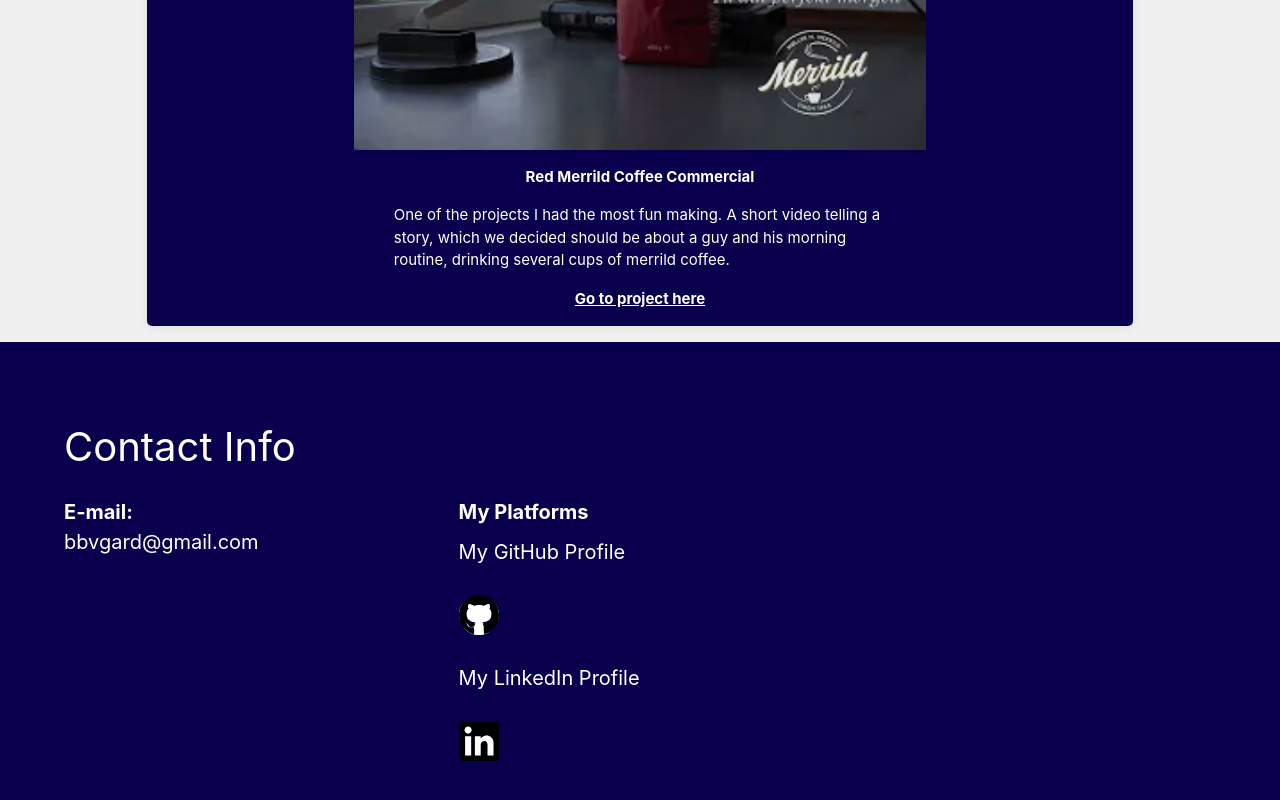
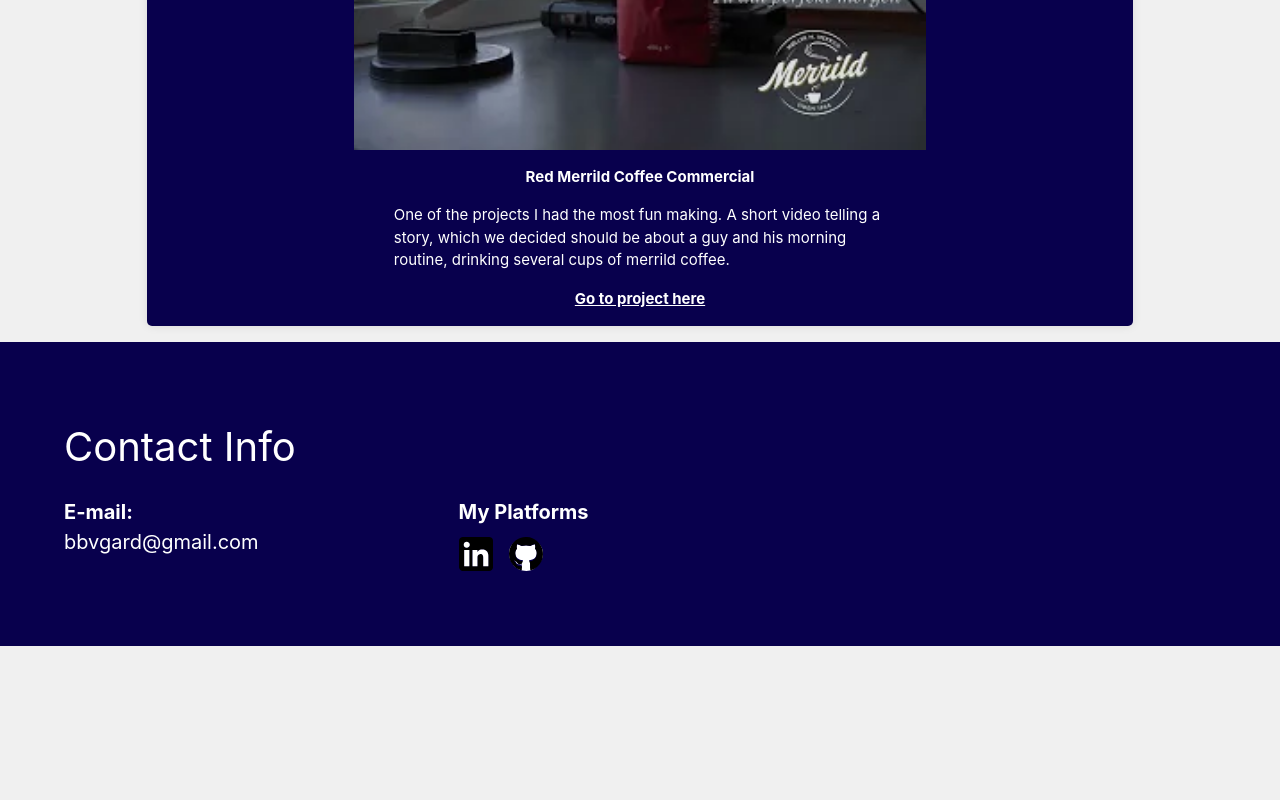
Before and after one commit to NimNim20/BVG-Portfolio, a Vue app in the folder Portfolio/: page / in a window 1280 px wide. Shown: the part 5004-5804 px from the top of the page. After the commit the page ends 5650 px from the top, so only its background shows below. Built offline with nearby package versions, Linux system fonts and the light colour scheme.

Commit message:
Fixed stuff

```diff
--- a/Portfolio/src/components/AboutSection.vue
+++ b/Portfolio/src/components/AboutSection.vue
@@ -116,6 +116,7 @@
   .about-content{
     display: flex;
     flex-direction: column;
+    gap: 20px;
     // gap: 50px;
   }
 
@@ -155,21 +156,23 @@
   }
 }
 
-@media only screen and (max-width: 828px){
+@media only screen and (max-width: 932px){
   .about-container{
-    padding-bottom: 350px;
+    padding-bottom: 5%;
     margin: 0 auto;
   }
 
   .about-content{
     display: flex;
     flex-direction: column;
+
     // gap: 25px;
   }
 
   .video-cv{
     width: 100%;
-    height: 56.25vh;
+    height: 50%;
+    gap: 5px;
     order: 1;
   }
 
--- a/Portfolio/src/components/FooterSection.vue
+++ b/Portfolio/src/components/FooterSection.vue
@@ -11,16 +11,10 @@
           </div>
           <div class="platforms">
             <h3 class="socials"><strong>My Platforms</strong></h3>
-              <a href="https://github.com/NimNim20">
-                <h3>My GitHub Profile</h3>
-                <img class="social-icons flex justify-center h-24 w-24" src="../assets/github.svg" alt="Github Icon">
-              </a>
-
-              <a href="https://www.linkedin.com/in/benjamin-vid-gard-387254293/">
-                <h3>My LinkedIn Profile</h3>
-                <img class="social-icons h-24 w-24" src="../assets/linkedin.svg" alt="">
-              </a>
-
+            <div class="social-icons">
+              <a target="_blank" href="www.linkedin.com/in/benjaminvidgard" class="social-links"><img src="@/assets/linkedin.svg" alt="" class="social-icons"></a>
+              <a target="_blank" href="https://github.com/NimNim20" class="social-links"><img src="@/assets/github.svg" alt="" class="social-icons"></a>
+            </div>
           </div>
         </div>
     </div>
@@ -57,42 +51,67 @@
 }
 
 .social-icons{
-  width: 40px;
+  width: 75%;
   display: flex;
   flex-direction: row;
-  gap: 20px;
-  justify-content: center;
-  // justify-content: space-around;
+  justify-content: start;
+  gap: 5px;
+
+  a{
+    width: 10%;
+  }
 }
 
-li{
-  list-style: none;
-}
 
 
 @media (max-width: 768px){
   .fourth-container{
-    padding-bottom: 350px;
+    padding-bottom: 25%;
+    padding-top: 50%;
     margin: 0 auto;
 
   }
 
   .info{
     flex-direction: column;
-    gap: 50px;
+    gap: 25px;
   }
 }
 
-@media only screen and (max-width: 828px){
+@media only screen and (max-width: 932px){
   .fourth-container{
-    padding-bottom: 350px;
+    padding-bottom: 5%;
+    padding-top: 5%;
     margin: 0 auto;
-
+    // height: fit-content;
   }
 
   .info{
     flex-direction: column;
-    gap: 50px;
+    gap: 25px;
+  }
+
+  .platforms{
+    display: flex;
+    flex-direction: column;
+    gap: 10px;
+  }
+
+  .socials{
+    margin-bottom: 0;
+    display: flex;
+  }
+
+  .social-icons{
+    width: 100%;
+    display: flex;
+    flex-direction: row;
+    gap: 20px;
+    justify-content: start;
+  }
+
+  .social-links{
+    width: 40px;
   }
 }
 
```
